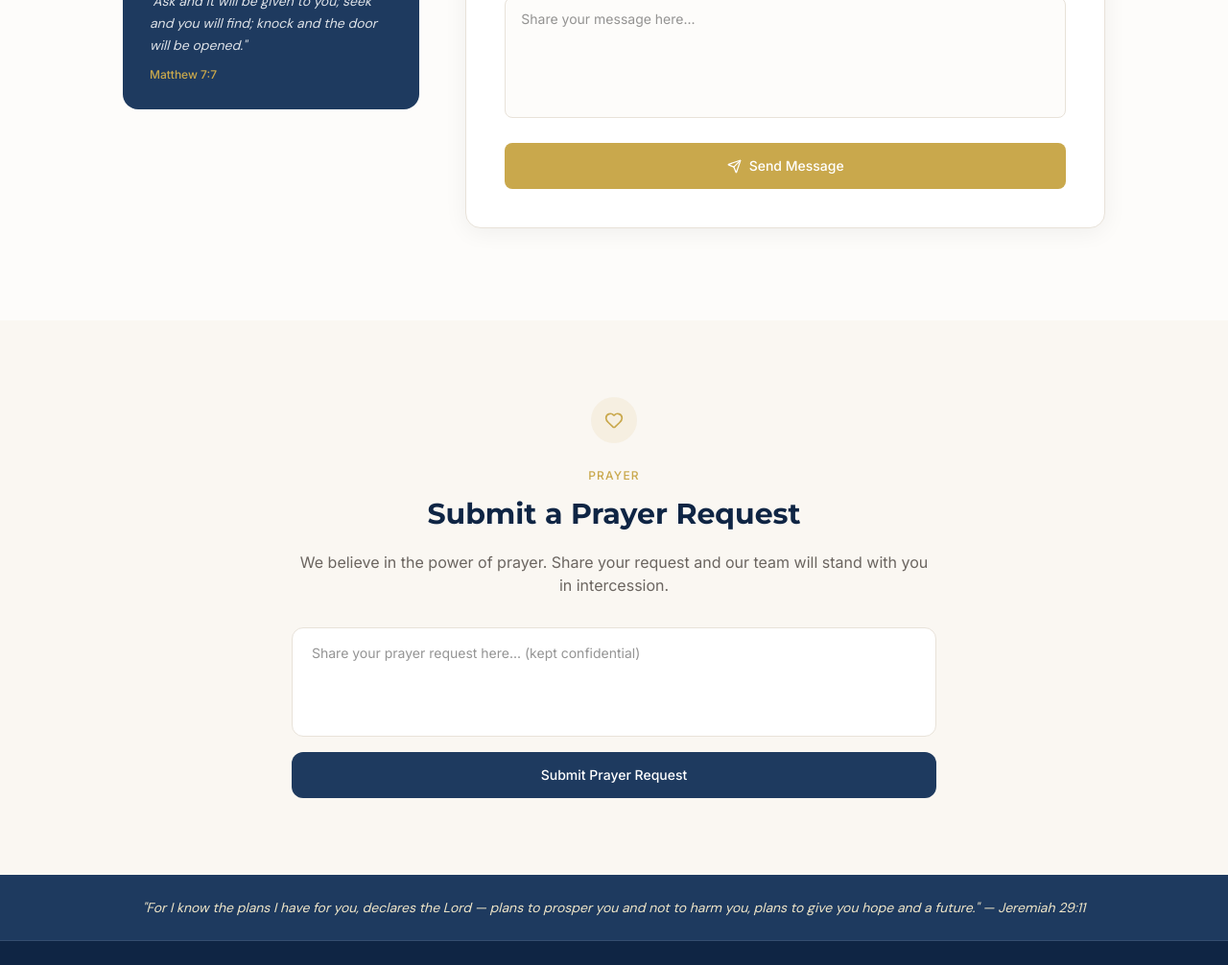
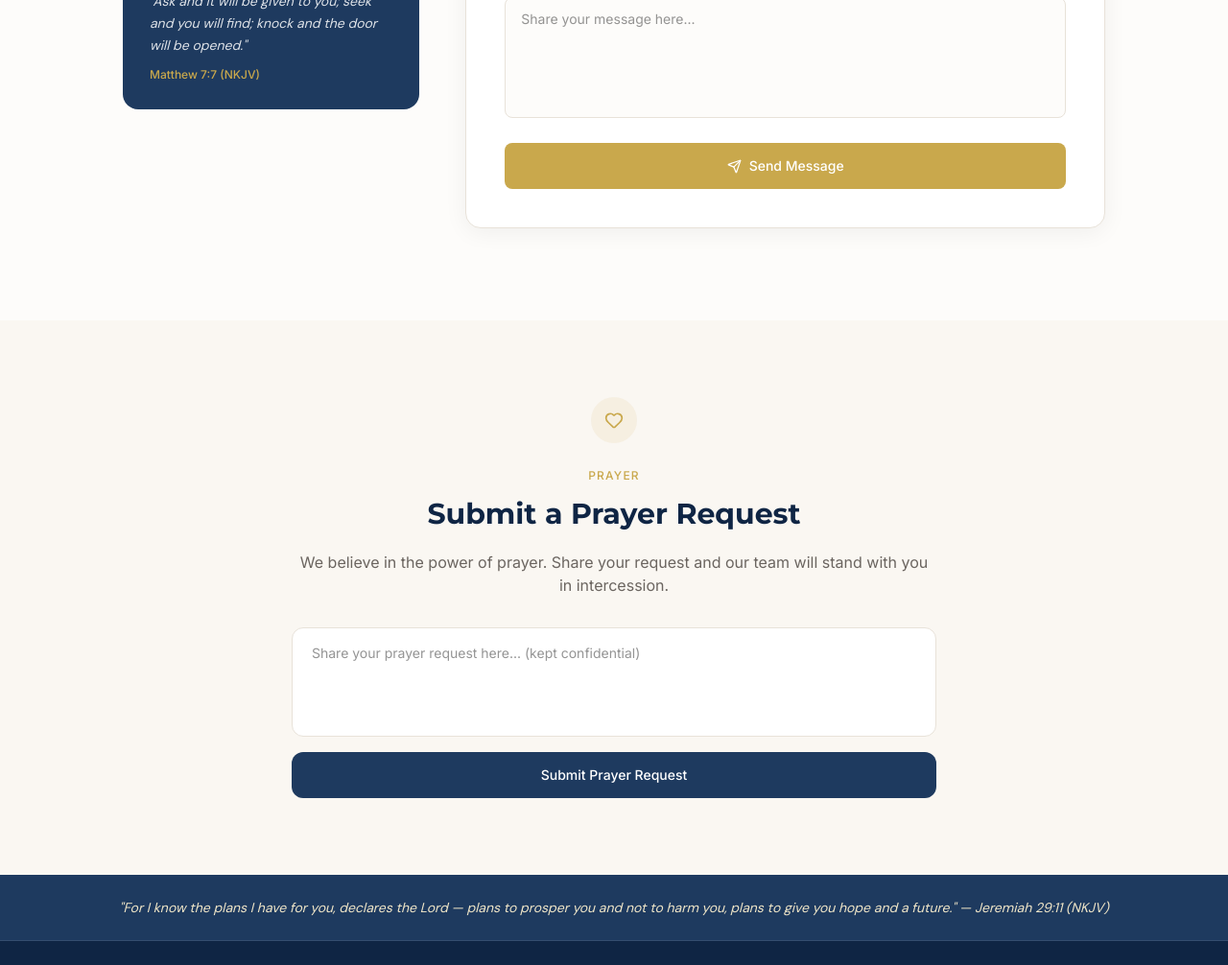
Before and after one commit to m1ch-a3l/Fred_Eegbe, a Next.js app: page /contact in a window 1280 px wide. Shown: the part 874-1880 px from the top of the page at 96% size. Built offline with nearby package versions, Linux system fonts and the light colour scheme.

Commit message:
Add NKJV version tag to all scripture references
Matthew 6:33, Matthew 7:7, Joshua 24:15,
Jeremiah 29:11, Romans 15:13

Co-Authored-By: Claude Sonnet 4.6 <noreply@anthropic.com>

```diff
--- a/src/app/about/page.tsx
+++ b/src/app/about/page.tsx
@@ -299,7 +299,7 @@ export default function AboutPage() {
                   className="mt-8 pt-6 text-sm italic"
                   style={{ borderTop: "1px solid rgba(255,255,255,0.1)", color: "rgba(255,255,255,0.55)", fontFamily: "var(--font-serif)" }}
                 >
-                  "As for me and my house, we will serve the Lord." — Joshua 24:15
+                  "As for me and my house, we will serve the Lord." — Joshua 24:15 (NKJV)
                 </div>
               </div>
             </div>
--- a/src/app/contact/page.tsx
+++ b/src/app/contact/page.tsx
@@ -81,7 +81,7 @@ export default function ContactPage() {
                 "Ask and it will be given to you; seek and you will find; knock and the door will be opened."
               </p>
               <p className="text-xs mt-3 font-medium" style={{ color: "var(--gold)" }}>
-                Matthew 7:7
+                Matthew 7:7 (NKJV)
               </p>
             </div>
           </FadeIn>
--- a/src/app/store/success/page.tsx
+++ b/src/app/store/success/page.tsx
@@ -80,7 +80,7 @@ function SuccessContent() {
         <p className="text-sm italic text-center" style={{ color: "rgba(255,255,255,0.8)", fontFamily: "var(--font-serif)" }}>
           "May the God of hope fill you with all joy and peace as you trust in him."
         </p>
-        <p className="text-xs text-center mt-2" style={{ color: "var(--gold)" }}>Romans 15:13</p>
+        <p className="text-xs text-center mt-2" style={{ color: "var(--gold)" }}>Romans 15:13 (NKJV)</p>
       </div>
 
       <div className="flex flex-wrap gap-4 justify-center">
--- a/src/components/layout/Footer.tsx
+++ b/src/components/layout/Footer.tsx
@@ -41,7 +41,7 @@ export default function Footer() {
       >
         <p className="text-sm italic" style={{ color: "var(--gold-light, #F0E6C8)", fontFamily: "var(--font-serif)" }}>
           "For I know the plans I have for you, declares the Lord — plans to prosper you and not to harm you,
-          plans to give you hope and a future." — Jeremiah 29:11
+          plans to give you hope and a future." — Jeremiah 29:11 (NKJV)
         </p>
       </div>
 
--- a/src/components/sections/WelcomeSection.tsx
+++ b/src/components/sections/WelcomeSection.tsx
@@ -33,7 +33,7 @@ export default function WelcomeSection() {
             style={{ color: "var(--warm-gray)", fontFamily: "var(--font-serif)" }}
           >
             Whether through books, teachings, or ministry, my prayer is that every encounter
-            with this work draws you closer to the Father, deeper into purpose, and higher in faith.
+            with this work draws you closer to the Lord, deeper into purpose, and higher in faith.
           </p>
         </FadeIn>
 
@@ -54,7 +54,7 @@ export default function WelcomeSection() {
               "But seek first his kingdom and his righteousness, and all these things will be given to you as well."
             </p>
             <p className="text-sm font-semibold tracking-wide" style={{ color: "var(--gold)" }}>
-              Matthew 6:33
+              Matthew 6:33 (NKJV)
             </p>
           </div>
         </FadeIn>
```
